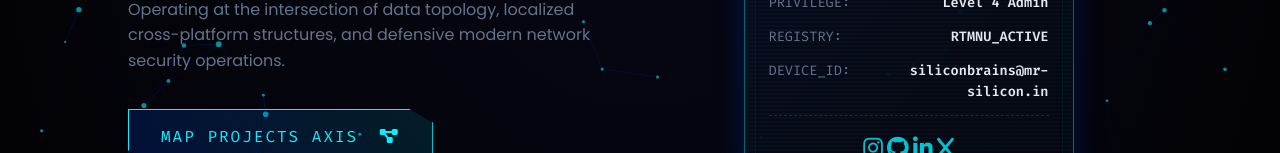
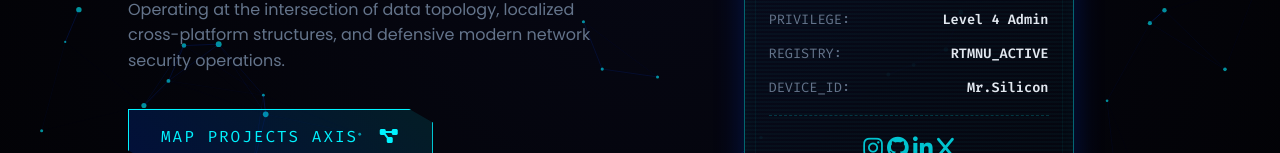
Before and after one commit to mr-d-luffy/portfolio-old, a plain HTML site: page index.html in a window 1280 px wide. Shown: the part 473-626 px from the top of the page. Drawn offline with Linux system fonts and the light colour scheme.

Commit message:
Update DEVICE_ID value in index.html

```diff
--- a/index.html
+++ b/index.html
@@ -757,7 +757,7 @@
                             Admin</span></div>
                     <div class="id-row"><span class="id-label">REGISTRY:</span><span
                             class="id-value">RTMNU_ACTIVE</span></div>
-                    <div class="id-row"><span class="id-label">DEVICE_ID:</span><span class="id-value">siliconbrains@mr-silicon.in</span>
+                    <div class="id-row"><span class="id-label">DEVICE_ID:</span><span class="id-value">Mr.Silicon</span>
                     </div>
                 </div>
                 <div class="id-socials">
```
